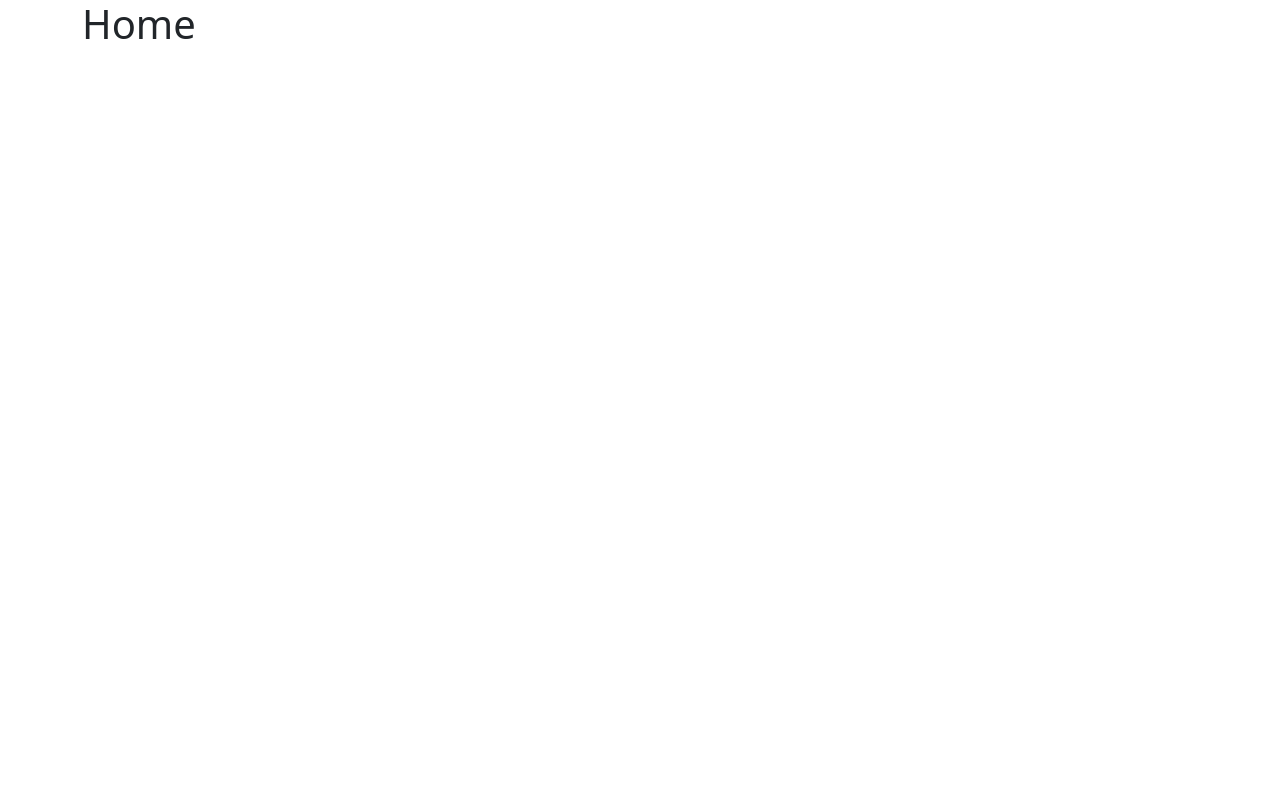
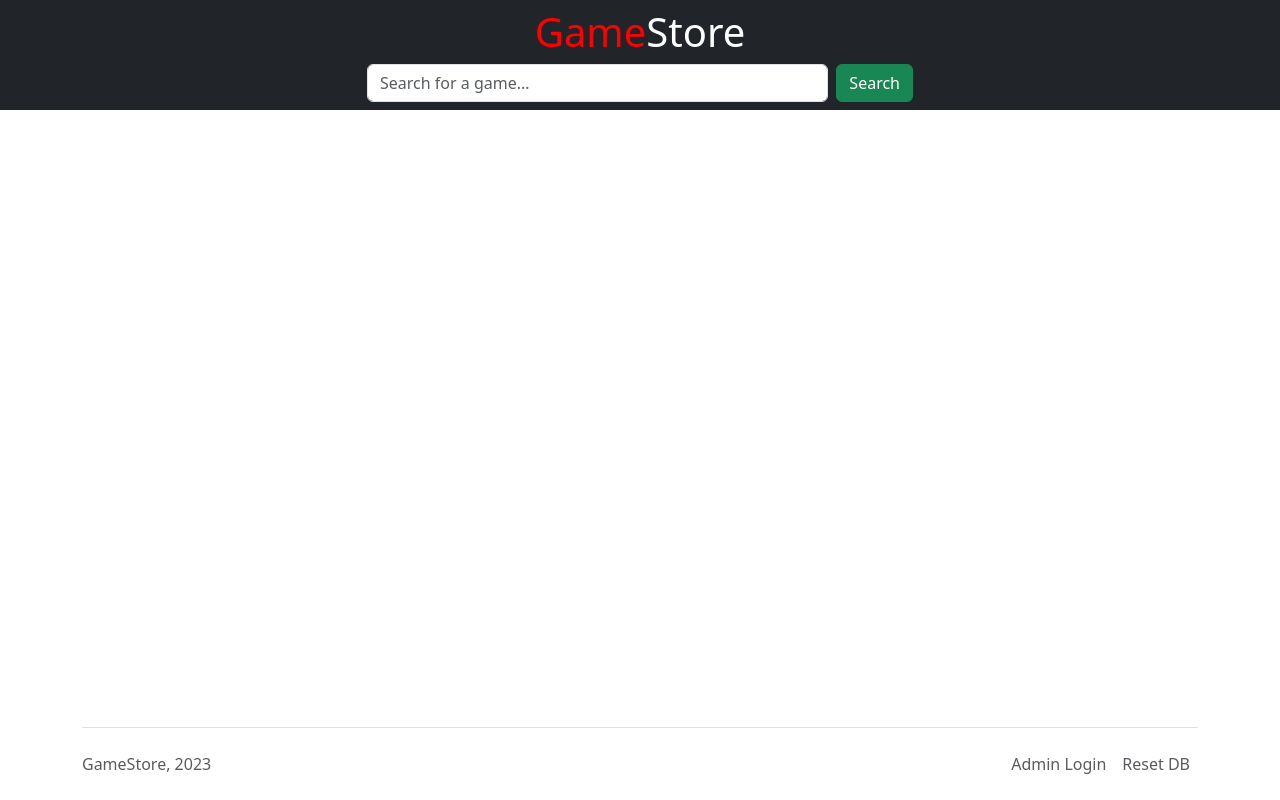
Before and after one commit to CyberSoc-Newcastle/flask-sql-injection-demo, a Flask app: page / in a window 1280 px wide. Before the commit the page is almost empty. Run offline with Flask 2, Linux system fonts and the light colour scheme; some libraries are stand-ins or nearby versions.

Commit message:
Update home.html

```diff
--- a/templates/home.html
+++ b/templates/home.html
@@ -1,4 +1,38 @@
-{% extends "base.html" %}
-{% block content %}
-    <h1>Home</h1>
-{% endblock %}
+<!DOCTYPE html>
+<html lang="en">
+  <head>
+    <meta charset="utf-8">
+    <meta name="viewport" content="width=device-width, initial-scale=1">
+    <link rel="stylesheet" type="text/css" href="/css/bootstrap.min.css">
+    <title>GameStore</title>
+  </head>
+  <body class="d-flex flex-column min-vh-100">
+    <div class="py-2 bg-dark text-center">
+        <div class="container">
+            <h1 class="mb-2"><span style="color:red">Game</span><span style="color:white">Store</span></h1>
+
+            <div class="row justify-content-center">
+                <div class="col-sm-10 col-md-8 col-lg-6">
+                    <form class="d-flex justify-content-center" method="GET">
+                        <input class="form-control me-2" id="query" name="query" placeholder="Search for a game...">
+                        <button class="btn btn-success">Search</button>
+                    </form>
+                </div>
+            </div>
+        </div>
+    </div>
+
+    <footer class="mt-auto">
+        <div class="container">
+            <footer class="d-flex flex-wrap justify-content-between align-items-center py-3 border-top">
+                <p class="col-md-4 mb-0 text-muted">GameStore, 2023</p>
+
+                <ul class="nav col-md-4 justify-content-end">
+                  <li class="nav-item"><a href="#" class="nav-link px-2 text-muted">Admin Login</a></li>
+                  <li class="nav-item"><a href="#" class="nav-link px-2 text-muted">Reset DB</a></li>
+                </ul>
+            </footer>
+        </div>
+    </footer>
+  </body>
+</html>
```
